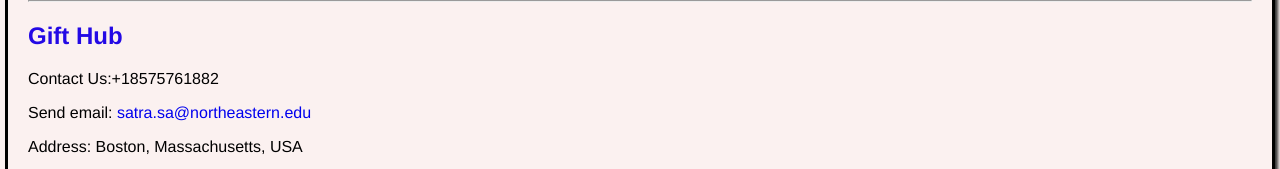
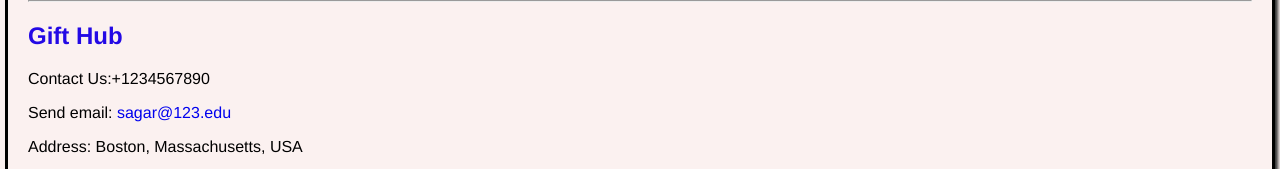
Before and after one commit to Sagar-Satra/Static-Ecommerce-Printing-Products-Website, a plain HTML site: page Giftingsite.html in a window 1280 px wide. Shown: the part 1022-1191 px from the top of the page. Drawn offline with Linux system fonts and the light colour scheme.

Commit message:
Removed unnecessary information

```diff
--- a/Giftingsite.html
+++ b/Giftingsite.html
@@ -150,8 +150,8 @@
     <footer>
     <hr><hr>
     <h2 class="headings">Gift Hub</h2>
-    <p id="contact">Contact Us:+18575761882</p>
-    <p>Send email:<a href="mailto:satra.sa@northeastern.edu"> satra.sa@northeastern.edu</a></p>             <!--mail to tag for contact-->
+    <p id="contact">Contact Us:+1234567890</p>
+    <p>Send email:<a href="mailto:sagar@123.edu"> sagar@123.edu </a></p>             <!--mail to tag for contact-->
     <p>Address: Boston, Massachusetts, USA</p>
 
     <p><i>All Images, Videos, Audios and Logos are taken and referenced from Google Search and other Sites.</i></p>
```
